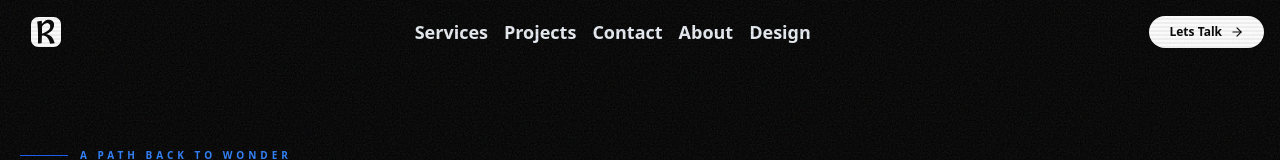
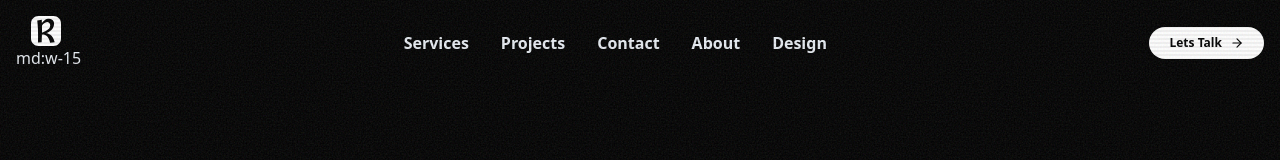
Before and after one commit to razeevascx/Portfolio, a Next.js app: page / in a window 1280 px wide. Shown: the top 160 px of the page. Built offline with nearby package versions, Linux system fonts and the light colour scheme.

Commit message:
Update navbar component styling and functionality

```diff
--- a/components/Navbar.tsx
+++ b/components/Navbar.tsx
@@ -1,47 +1,95 @@
+"use client";
+
 import * as motion from "motion/react-client";
 import Link from "next/link";
 import { quicklink } from "@/lib/constants";
 import Container from "@/components/Container";
 import Logo from "@/components/Logo";
-import { ArrowRight } from "lucide-react";
+import { ArrowRight, Menu, X } from "lucide-react";
+import { useState } from "react";
 
 function Navbar() {
+  const [isOpen, setIsOpen] = useState(false);
+
   return (
-    <nav className="py-4 px-4 z-50 sticky top-0 shadow-md backdrop-blur-sm ">
+    <nav className="py-4 px-4 z-50 sticky top-0 shadow-md backdrop-blur-sm">
       <Container>
-        <div className="container mx-auto flex justify-between items-center ">
+        <div className="flex justify-between items-center">
           <motion.div whileTap={{ scale: 1.05 }} className="cursor-pointer">
             <Link href="/">
               <Logo
-                width={60}
-                height={30}
-                className="hover:opacity-80 transition-opacity"
+                width={50}
+                height={25}
+                className="hover:opacity-80 transition-opacity md:w-15 md:h-7.5"
               />
+              md:w-15
             </Link>
           </motion.div>
-          <div className="flex space-x-4">
+
+          <div className="hidden md:flex space-x-6 lg:space-x-8">
             {quicklink.map((link) => (
               <motion.a
                 key={link.id}
                 href={link.url}
-                className="flex items-center hover:text-blue-500 text-lg"
-                whileTap={{ scale: 1.2 }}
+                className="flex items-center hover:text-blue-500 text-sm lg:text-base font-semibold transition-colors"
+                whileTap={{ scale: 1.1 }}
               >
-                <span className="font-bold">{link.title}</span>
+                {link.title}
               </motion.a>
             ))}
           </div>
-          <div className="flex space-x-4 gap-4">
+
           <motion.a
             href="mailto:contact@rajeevpuri.com.np"
-              className="flex items-center hover:text-blue-500 text-lg"
+            className="hidden md:flex items-center hover:text-blue-500"
           >
-              <button className="bg-white text-black px-5 py-2 rounded-full text-xs font-bold flex items-center gap-2 hover:bg-zinc-200 transition-all">
+            <button className="bg-white text-black px-4 lg:px-5 py-2 rounded-full text-xs font-bold flex items-center gap-2 hover:bg-zinc-200 transition-all">
+              Lets Talk <ArrowRight size={14} />
+            </button>
+          </motion.a>
+
+          <motion.button
+            whileTap={{ scale: 0.95 }}
+            onClick={() => setIsOpen(!isOpen)}
+            className="md:hidden text-white"
+            aria-label="Toggle menu"
+          >
+            {isOpen ? <X size={24} /> : <Menu size={24} />}
+          </motion.button>
+        </div>
+
+        {isOpen && (
+          <motion.div
+            initial={{ opacity: 0, y: -10 }}
+            animate={{ opacity: 1, y: 0 }}
+            exit={{ opacity: 0, y: -10 }}
+            transition={{ duration: 0.2 }}
+            className="md:hidden mt-4 pb-4 border-t border-white/10"
+          >
+            <div className="flex flex-col space-y-3 pt-4">
+              {quicklink.map((link) => (
+                <motion.a
+                  key={link.id}
+                  href={link.url}
+                  className="flex items-center hover:text-blue-500 text-sm font-semibold transition-colors pl-2"
+                  whileTap={{ scale: 1.05 }}
+                  onClick={() => setIsOpen(false)}
+                >
+                  {link.title}
+                </motion.a>
+              ))}
+              <motion.a
+                href="mailto:contact@rajeevpuri.com.np"
+                className="flex items-center pt-2"
+                onClick={() => setIsOpen(false)}
+              >
+                <button className="w-full bg-white text-black px-4 py-2 rounded-full text-xs font-bold flex items-center justify-center gap-2 hover:bg-zinc-200 transition-all">
                   Lets Talk <ArrowRight size={14} />
                 </button>
               </motion.a>
             </div>
-        </div>
+          </motion.div>
+        )}
       </Container>
     </nav>
   );
```
Lines whose indentation alone changed are shown as unchanged.
